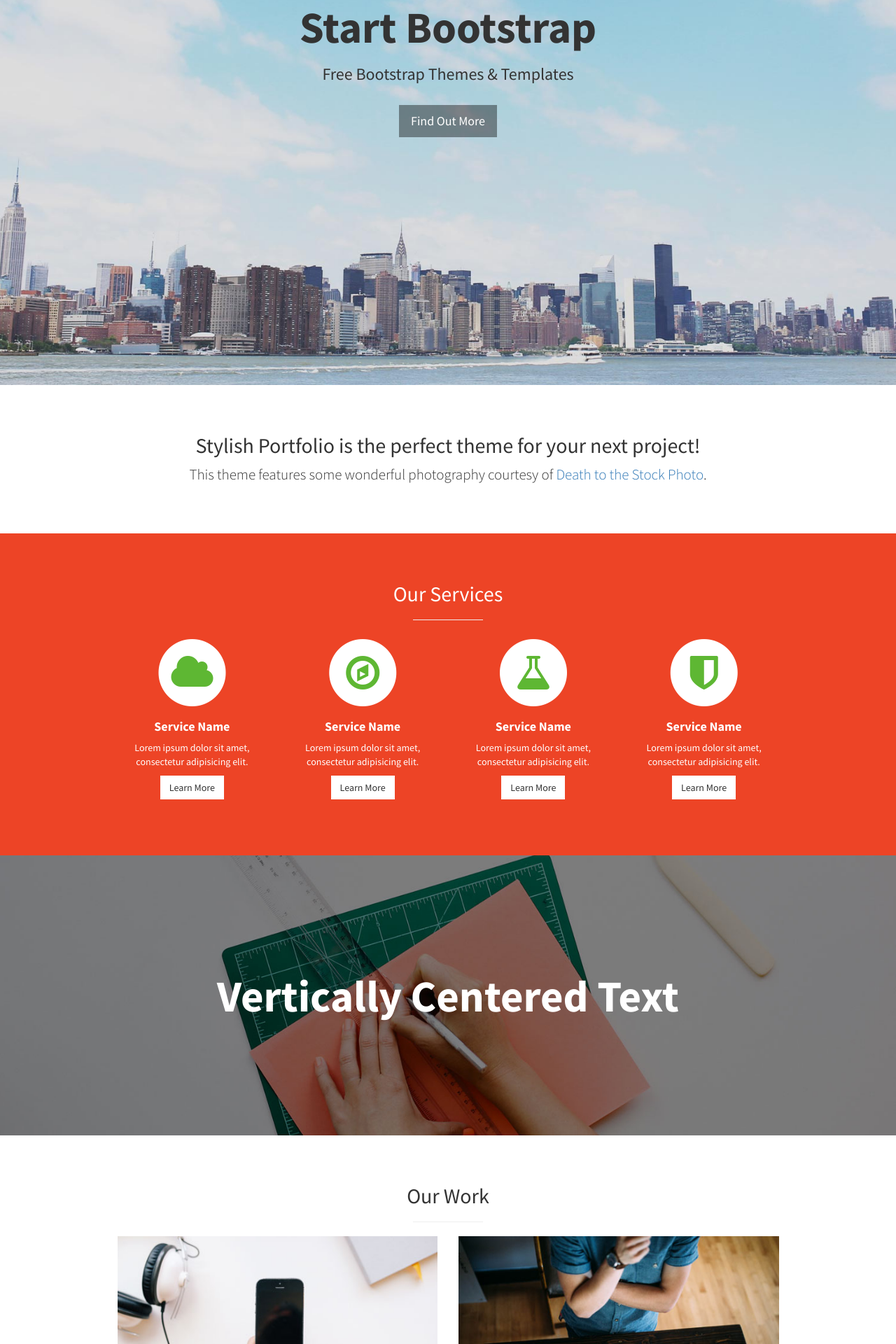
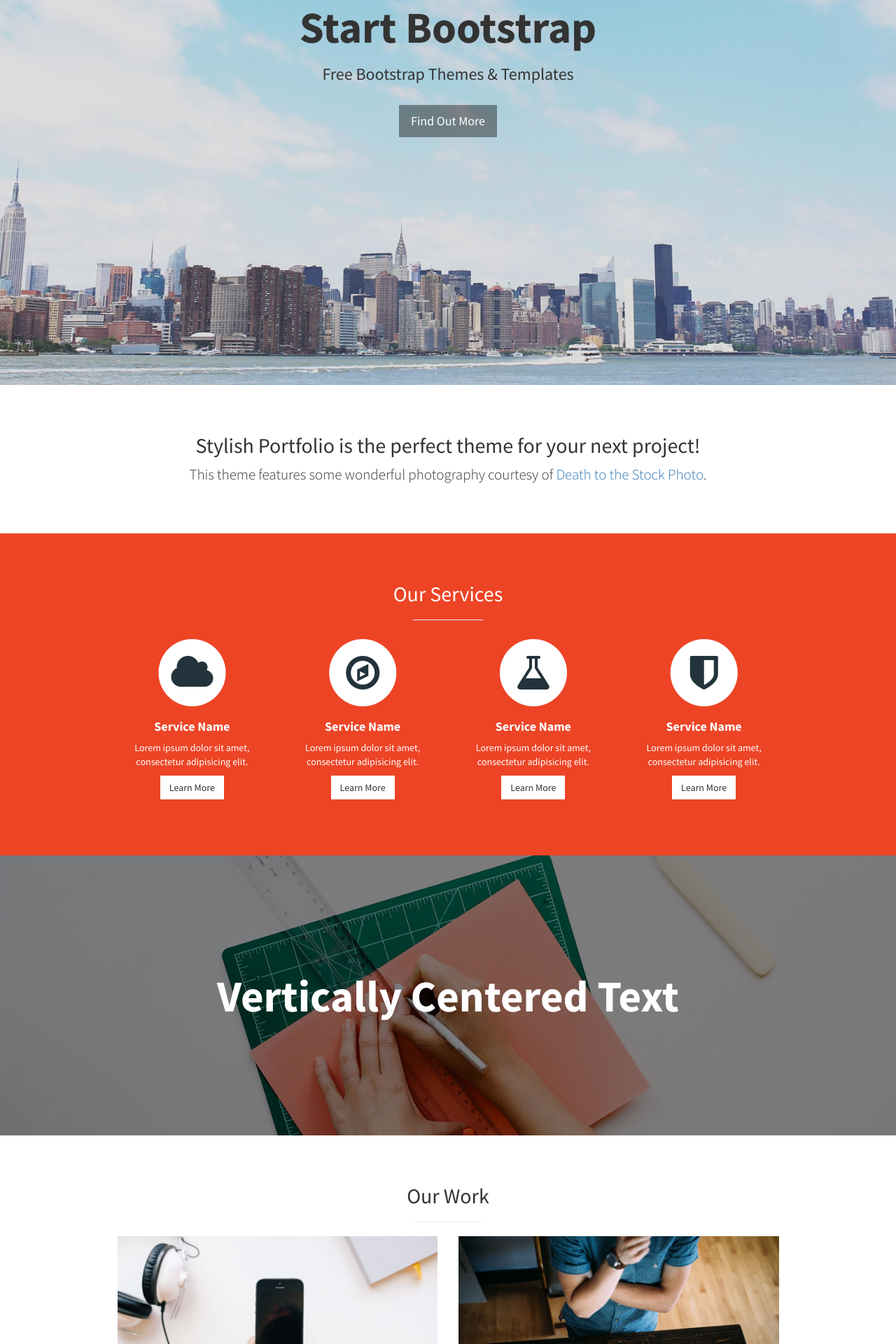
Before and after one commit to volny/stylish-portfolio-jekyll, a Jekyll site: the page built from index.html, in a window 1280 px wide. Shown: the part 350-2270 px from the top of the page at 70% size. Built offline with Jekyll 4.4.1, drawn with Linux system fonts in a browser that asks for light colours.

Commit message:
gun metal

```diff
--- a/css/stylish-portfolio.css
+++ b/css/stylish-portfolio.css
@@ -17,7 +17,7 @@ body {
 }
 
 .text-primary {
-    color: #5eb733 !important;;
+    color: #22333b !important;;
 }
 
 .bg-primary {
```
